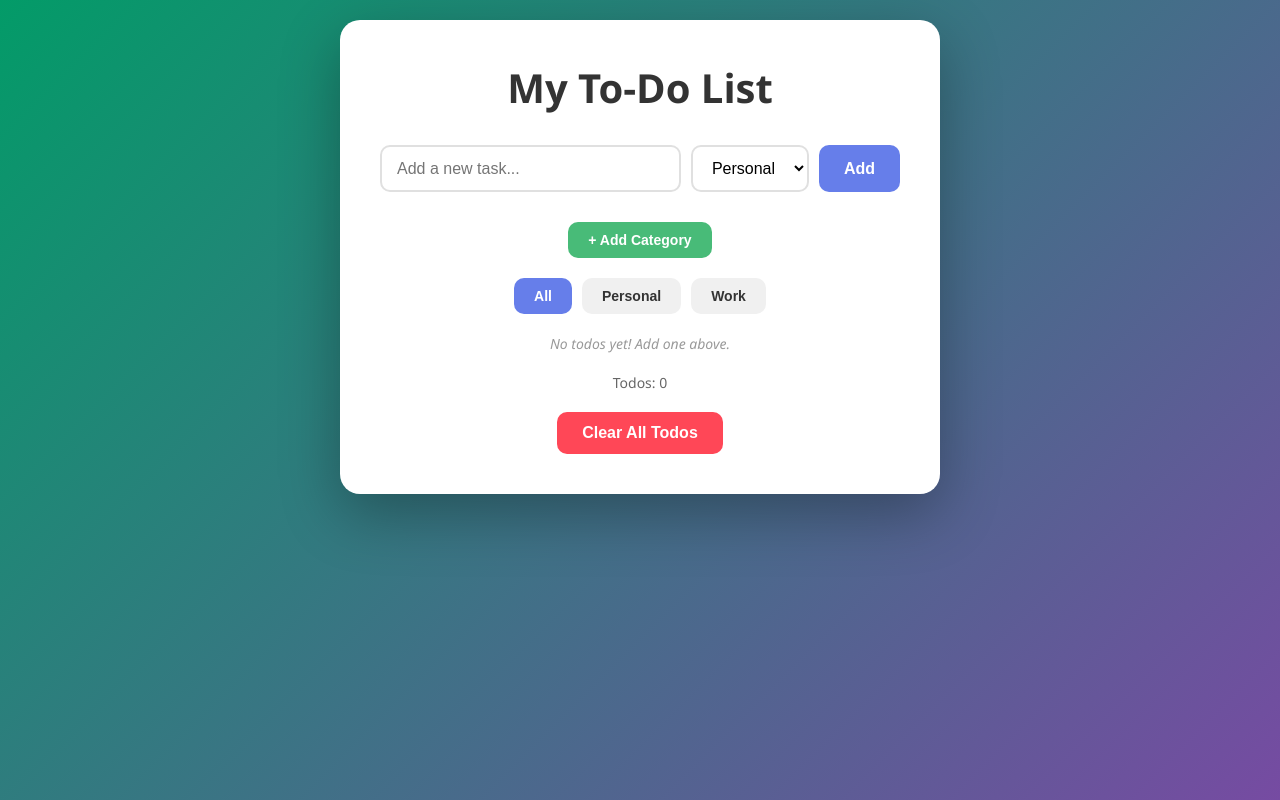
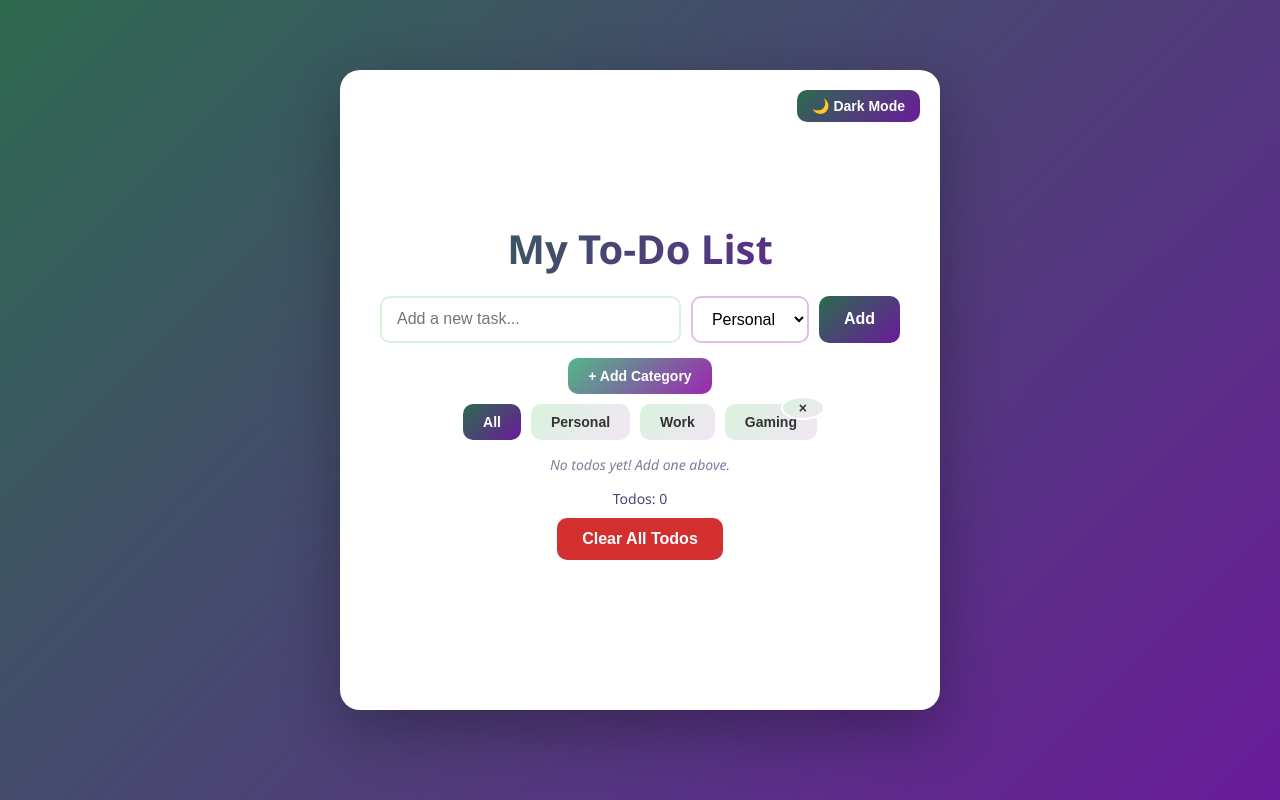
Before and after one commit to Idanm003/React-apps, a React (Create React App) app: page / in a window 1280 px wide. Built offline with nearby package versions, Linux system fonts and the light colour scheme.

Commit message:
Addition of dark/light mode and different colors to the app

```diff
--- a/src/App.css
+++ b/src/App.css
@@ -8,7 +8,7 @@
 /* Body styling with gradient background */
 body {
   font-family: 'Segoe UI', Tahoma, Geneva, Verdana, sans-serif;
-  background: linear-gradient(135deg, #039b68 0%, #764ba2 100%);
+  background: linear-gradient(135deg, #2d6a4f 0%, #6a1b9a 100%);
   min-height: 100vh;
   padding: 20px;
 }
@@ -16,18 +16,26 @@ body {
 /* Main app container - white card in center */
 .App {
   max-width: 600px;
-  margin: 0 auto;
+  margin: 50px auto;
   background: white;
   border-radius: 20px;
-  padding: 40px;
+  padding: 10px 40px;
   box-shadow: 0 20px 60px rgba(0, 0, 0, 0.3);
+  min-height: 80vh;
+  display: flex;
+  flex-direction: column;
+  justify-content: center;
+  position: relative;
 }
 
 /* Main heading */
 h1 {
   text-align: center;
-  color: #333;
-  margin-bottom: 30px;
+  background: linear-gradient(135deg, #2d6a4f 0%, #6a1b9a 100%);
+  -webkit-background-clip: text;
+  -webkit-text-fill-color: transparent;
+  background-clip: text;
+  margin-bottom: 20px;
   font-size: 2.5em;
 }
 
@@ -35,14 +43,14 @@ h1 {
 form {
   display: flex;
   gap: 10px;
-  margin-bottom: 30px;
+  margin-bottom: 15px;
 }
 
 /* Text input field */
 input[type="text"] {
   flex: 1;
   padding: 12px 15px;
-  border: 2px solid #e0e0e0;
+  border: 2px solid #d8f3dc;
   border-radius: 10px;
   font-size: 16px;
   transition: border-color 0.3s;
@@ -51,13 +59,13 @@ input[type="text"] {
 /* Input field focus state */
 input[type="text"]:focus {
   outline: none;
-  border-color: #667eea;
+  border-color: #6a1b9a;
 }
 
 /* Category dropdown */
 select {
   padding: 12px 15px;
-  border: 2px solid #e0e0e0;
+  border: 2px solid #e1bee7;
   border-radius: 10px;
   font-size: 16px;
   background: white;
@@ -68,25 +76,25 @@ select {
 /* Dropdown focus state */
 select:focus {
   outline: none;
-  border-color: #667eea;
+  border-color: #2d6a4f;
 }
 
 /* Base button styling */
 button {
   padding: 12px 25px;
-  background: #667eea;
+  background: linear-gradient(135deg, #2d6a4f 0%, #6a1b9a 100%);
   color: white;
   border: none;
   border-radius: 10px;
   font-size: 16px;
   font-weight: bold;
   cursor: pointer;
-  transition: background 0.3s, transform 0.1s;
+  transition: transform 0.1s, opacity 0.3s;
 }
 
 /* Button hover effect */
 button:hover {
-  background: #5568d3;
+  opacity: 0.9;
   transform: translateY(-2px);
 }
 
@@ -99,14 +107,14 @@ button:active {
 .filter-buttons {
   display: flex;
   gap: 10px;
-  margin-bottom: 20px;
+  margin-bottom: 10px;
   justify-content: center;
   flex-wrap: wrap;
 }
 
 /* Individual filter button styling */
 .filter-buttons button {
-  background: #f0f0f0;
+  background: linear-gradient(135deg, #d8f3dc 0%, #f3e5f5 100%);
   color: #333;
   padding: 10px 20px;
   font-size: 14px;
@@ -114,23 +122,23 @@ button:active {
 
 /* Active filter button */
 .filter-buttons button.active {
-  background: #667eea;
+  background: linear-gradient(135deg, #2d6a4f 0%, #6a1b9a 100%);
   color: white;
 }
 
 /* Filter button hover */
 .filter-buttons button:hover {
-  background: #e0e0e0;
+  opacity: 0.8;
 }
 
 /* Active filter button hover */
 .filter-buttons button.active:hover {
-  background: #5568d3;
+  opacity: 0.9;
 }
 
 /* Todo list container */
 .todo-list {
-  margin-bottom: 20px;
+  margin-bottom: 10px;
 }
 
 /* Individual todo item */
@@ -139,15 +147,16 @@ button:active {
   align-items: center;
   gap: 15px;
   padding: 15px;
-  background: #f9f9f9;
+  background: linear-gradient(135deg, #f1faee 0%, #faf5ff 100%);
   border-radius: 10px;
   margin-bottom: 10px;
   transition: background 0.3s;
+  border: 1px solid #e1bee7;
 }
 
 /* Todo item hover effect */
 .todo-item:hover {
-  background: #f0f0f0;
+  background: linear-gradient(135deg, #d8f3dc 0%, #f3e5f5 100%);
 }
 
 /* Checkbox styling */
@@ -167,7 +176,7 @@ button:active {
 /* Category badge */
 .category-badge {
   padding: 5px 12px;
-  background: #667eea;
+  background: linear-gradient(135deg, #52b788 0%, #9c27b0 100%);
   color: white;
   border-radius: 20px;
   font-size: 12px;
@@ -177,57 +186,61 @@ button:active {
 /* Delete button in todo item */
 .todo-item button {
   padding: 8px 15px;
-  background: #ff4757;
+  background: #d32f2f;
   font-size: 14px;
 }
 
 /* Delete button hover */
 .todo-item button:hover {
-  background: #e63946;
+  background: #b71c1c;
 }
 
 /* General paragraph styling */
 p {
   text-align: center;
-  color: #666;
+  background: linear-gradient(135deg, #2d6a4f 0%, #6a1b9a 100%);
+  -webkit-background-clip: text;
+  -webkit-text-fill-color: transparent;
+  background-clip: text;
   font-size: 14px;
-  margin-top: 20px;
+  margin-top: 5px;
 }
 
 /* Empty todo list message */
 .todo-list p {
-  color: #999;
+  opacity: 0.7;
   font-style: italic;
 }
 
 /* Clear all todos button */
 .App > button:last-of-type {
   display: block;
-  margin: 20px auto 0;
-  background: #ff4757;
+  margin: 10px auto 0;
+  background: #d32f2f;
 }
 
 /* Clear all button hover */
 .App > button:last-of-type:hover {
-  background: #e63946;
+  background: #b71c1c;
+  opacity: 1;
 }
 
 /* Add category section container */
 .add-category-section {
-  margin-bottom: 20px;
+  margin-bottom: 10px;
   text-align: center;
 }
 
 /* Add category button */
 .add-category-btn {
-  background: #48bb78;
+  background: linear-gradient(135deg, #52b788 0%, #9c27b0 100%);
   font-size: 14px;
   padding: 10px 20px;
 }
 
 /* Add category button hover */
 .add-category-btn:hover {
-  background: #38a169;
+  opacity: 0.9;
 }
 
 /* New category form layout */
@@ -244,12 +257,13 @@ p {
 
 /* Cancel button in new category form */
 .new-category-form button:last-child {
-  background: #718096;
+  background: #6c757d;
 }
 
 /* Cancel button hover */
 .new-category-form button:last-child:hover {
-  background: #4a5568;
+  background: #495057;
+  opacity: 1;
 }
 
 /* Wrapper for filter button with delete option */
@@ -266,7 +280,7 @@ p {
   width: 22px;
   height: 22px;
   padding: 0;
-  background: #ff4757;
+  background: #d32f2f;
   color: white;
   border-radius: 50%;
   font-size: 18px;
@@ -280,6 +294,97 @@ p {
 
 /* Delete category button hover */
 .delete-category-btn:hover {
-  background: #e63946;
+  background: #b71c1c;
   transform: scale(1.1);
 }
+
+/* Dark mode toggle button */
+.dark-mode-toggle {
+  position: absolute;
+  top: 20px;
+  right: 20px;
+}
+
+.dark-mode-toggle button {
+  padding: 8px 15px;
+  font-size: 14px;
+}
+
+/* Dark mode body background */
+body.dark-mode {
+  background: linear-gradient(135deg, #6a1b9a 0%, #2d6a4f 100%);
+}
+
+/* Dark mode styles */
+.App.dark-mode {
+  background: #1a1a1a;
+  color: #e0e0e0;
+}
+
+.App.dark-mode h1 {
+  background: linear-gradient(135deg, #9c27b0 0%, #52b788 100%);
+  -webkit-background-clip: text;
+  -webkit-text-fill-color: transparent;
+  background-clip: text;
+}
+
+.App.dark-mode input[type="text"],
+.App.dark-mode select {
+  background: #2d2d2d;
+  border-color: #6a1b9a;
+  color: #e0e0e0;
+}
+
+.App.dark-mode input[type="text"]::placeholder {
+  color: #999;
+}
+
+.App.dark-mode .todo-item {
+  background: linear-gradient(135deg, #2d2d2d 0%, #2a2a2a 100%);
+  border-color: #6a1b9a;
+}
+
+.App.dark-mode .todo-item:hover {
+  background: linear-gradient(135deg, #3d3d3d 0%, #3a3a3a 100%);
+}
+
+.App.dark-mode .todo-item span:first-of-type {
+  color: #e0e0e0;
+}
+
+.App.dark-mode .category-badge {
+  background: linear-gradient(135deg, #9c27b0 0%, #52b788 100%);
+}
+
+.App.dark-mode .filter-buttons button {
+  background: linear-gradient(135deg, #2d2d2d 0%, #2a2a2a 100%);
+  color: #b19cd9;
+}
+
+.App.dark-mode .filter-buttons button:hover {
+  opacity: 0.8;
+}
+
+.App.dark-mode .filter-buttons button.active {
+  background: linear-gradient(135deg, #9c27b0 0%, #52b788 100%);
+  color: white;
+}
+
+.App.dark-mode p {
+  background: linear-gradient(135deg, #9c27b0 0%, #52b788 100%);
+  -webkit-background-clip: text;
+  -webkit-text-fill-color: transparent;
+  background-clip: text;
+}
+
+.App.dark-mode .todo-list p {
+  opacity: 0.7;
+}
+
+.App.dark-mode .add-category-btn {
+  background: linear-gradient(135deg, #9c27b0 0%, #52b788 100%);
+}
+
+.App.dark-mode .add-category-btn:hover {
+  opacity: 0.9;
+}
--- a/src/App.js
+++ b/src/App.js
@@ -12,7 +12,11 @@ function App() {
   const [filter, setFilter] = useState('All');
   const [categories, setCategories] = useState(() => {
     const savedCategories = localStorage.getItem('categories');
-    return savedCategories ? JSON.parse(savedCategories) : ['Personal', 'Work',];
+    return savedCategories ? JSON.parse(savedCategories) : ['Personal', 'Work', 'Gaming'];
+  });
+  const [darkMode, setDarkMode] = useState(() => {
+    const savedDarkMode = localStorage.getItem('darkMode');
+    return savedDarkMode ? JSON.parse(savedDarkMode) : false;
   });
 
   useEffect(() => {
@@ -22,6 +26,18 @@ function App() {
   useEffect(() => {
     localStorage.setItem('categories', JSON.stringify(categories));
   }, [categories]);
+
+  useEffect(() => {
+    localStorage.setItem('darkMode', JSON.stringify(darkMode));
+  }, [darkMode]);
+
+  useEffect(() => {
+  if (darkMode) {
+    document.body.classList.add('dark-mode');
+  } else {
+    document.body.classList.remove('dark-mode');
+  }
+}, [darkMode])
 
   const addTodo = (text, category) => {
     const newTodo = {
@@ -50,7 +66,7 @@ function App() {
   };
 
   const deleteCategory = (categoryToDelete) => {
-    if (['Personal', 'Work',].includes(categoryToDelete)) {
+    if (['Personal', 'Work', 'Gaming'].includes(categoryToDelete)) {
       alert("Cannot delete default categories!");
       return;
     }
@@ -70,6 +86,10 @@ function App() {
     }
   };
 
+  const toggleDarkMode = () => {
+    setDarkMode(!darkMode);
+  };
+
   const clearAllTodos = () => {
     setTodos([]);
     localStorage.removeItem('todos');
@@ -80,7 +100,12 @@ function App() {
     : todos.filter(todo => todo.category === filter);
 
   return (
-    <div className="App">
+    <div className={`App ${darkMode ? 'dark-mode' : ''}`}>
+      <div className="dark-mode-toggle">
+        <button onClick={toggleDarkMode}>
+          {darkMode ? '☀️ Light Mode' : '🌙 Dark Mode'}
+        </button>
+      </div>
       <h1>My To-Do List</h1>
       <TodoForm
         addTodo={addTodo}
@@ -99,7 +124,9 @@ function App() {
         deleteTodo={deleteTodo}
       />
       <p>Todos: {todos.length}</p>
-      <button onClick={clearAllTodos}>Clear All Todos</button>
+      <button onClick={clearAllTodos}>
+        Clear All Todos
+      </button>
     </div>
   );
 }
```
